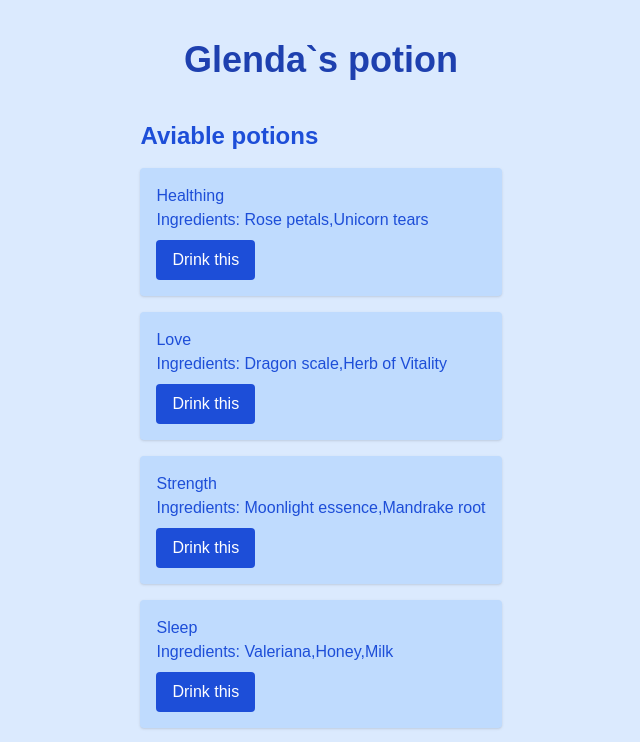
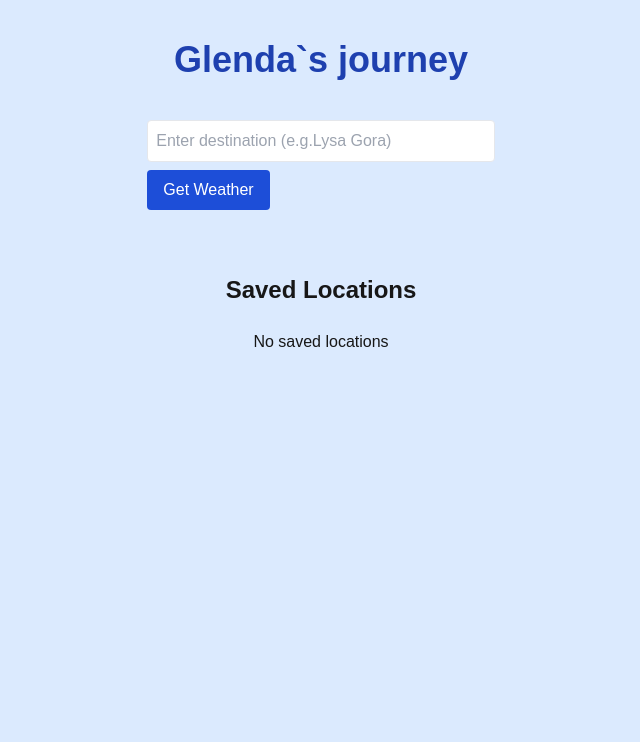
Before and after one commit to myroslavaKukhta/Glenda, a Next.js app: page /broomstick in a window 1280 px wide. Shown: the top 742 px of the page, without its empty margins (319-959 px from the left). Built offline with nearby package versions, Linux system fonts and the light colour scheme.

Commit message:
add broomstick & weather

```diff
--- a/app/broomstick/page.tsx
+++ b/app/broomstick/page.tsx
@@ -1,69 +1,110 @@
 "use client";
 
 import React, {useState} from 'react';
-
-interface Potion {
-    id: number,
-    name: string,
-    ingredients: string[],
-    effect: string
-}
-
-const potions: Potion[] = [
-    {id: 1, name: "Healthing", ingredients: ["Rose petals", "Unicorn tears"], effect: "You feel good!"},
-    {id: 2, name: "Love", ingredients: ["Dragon scale", "Herb of Vitality"], effect: "You feel good!"},
-    {id: 3, name: "Strength", ingredients: ["Moonlight essence", "Mandrake root"], effect: "You feel good!"},
-    {id: 4, name: "Sleep", ingredients: ["Valeriana", "Honey", "Milk"], effect: "You feel good!"},
-    {id: 5, name: "Mana", ingredients: ["Bear claw", "Wolf's fang"], effect: "You feel good!"},
-    {id: 6, name: "Coffee", ingredients: ["Arabia"], effect: "You feel good!"}
-]
+import axios from "axios";
+import {useSelector, useDispatch} from "react-redux";
+import {RootState} from "@/redux/store";
+import {addLocation, removeLocation, clearLocations} from "@/redux/broomstickSlice";
 
 const Broomstick: React.FC = () => {
-    const [drunkPotion, setDrunkPotion] = useState<string | null>(null);
+    const dispatch = useDispatch();
+    const locations = useSelector((state: RootState) => state.broomstick.locations);
 
-    const drinkPotion = (potion: string, effect: string) => {
-        setDrunkPotion(`${potion}: ${effect}`);
+    const [destination, setDestination] = useState("");
+    const [weather, setWeather] = useState(null);
+
+    const fetchWeather = async (place: string) => {
+        try {
+            const response = await axios.get(
+                `https://api.openweathermap.org/data/2.5/weather?q=${place}&appid=8e89d3501adc5a2ff50cb5a545ecb45e&units=metric`
+
+            );
+            setWeather(response.data);
+        } catch (error) {
+            alert('Error fetching weather')
+        }
+    }
+
+    const handleSubmit = async (e: React.FormEvent) => {
+        e.preventDefault();
+        debugger
+        await fetchWeather(destination)
+    }
+
+    const handleSaveLocation = () => {
+        if(weather) {
+            const newLocation = {
+                id: locations.length + 1,
+                name: destination,
+                description: weather.weather[0].description,
+                weather:`${weather.main.temp}°C`
+            };
+            dispatch(addLocation(newLocation));
+            setDestination("");
+            setWeather(null);
+        }
     }
 
     return (
         <div className="bg-blue-100 min-h-screen flex flex-col items-center py-10">
             <h1 className="text-4xl font-bold text-blue-800 mb-10">
-                Glenda`s potion
+                Glenda`s journey
             </h1>
-            <div className="mb-10">
-                <h2 className="text-2xl font-semibold text-blue-700 mb-4">
-                    Aviable potions
-                </h2>
-                <ul className="space-y-4">
-                    {potions.map((potion) => (
-                        <li key={potion.id} className="p-4 bg-blue-200 rounded shadow">
-                            <h3 className="text-blue-700">
-                                {potion.name}
-                            </h3>
-                            <p className="text-blue-700">
-                                Ingredients: {potion.ingredients.join(",")}
-                            </p>
-                            <button
-                                className="mt-2 px-4 py-2 bg-blue-600 text-white rounded hover: bg-blue-700 transition"
-                                onClick={() => (
-                                    drinkPotion(potion.name, potion.effect)
-                                )}>
-                                Drink this
+
+            <form
+                onSubmit={handleSubmit} className="mb-6">
+                <input
+                    type="text"
+                    placeholder="Enter destination (e.g.Lysa Gora)"
+                    value={destination}
+                    onChange={(e) => setDestination(e.target.value)}
+                    className="p-2 border rounded w-full mb-2"
+                />
+                <button className="bg-blue-700 text-white px-4 py-2 rounded hover:bg-blue-800">
+                    Get Weather
+                </button>
+            </form>
+
+            {weather && (
+                <div className="mt-6">
+                    <h2 className="text-2xl font-bold mb-4">
+                        Weather in {weather.name}
+                    </h2>
+                    <p>Temperature: {weather.main.temp}°C</p>
+                    <p>Weather: {weather.weather[0].description}</p>
+                    <button
+                    className="mt-4 bg-green-700 text-white px-4py-2 rounded hover:bg-green-800"
+                    onClick={handleSaveLocation}>
+                        Save Location
+                    </button>
+                </div>
+            )}
+
+<h2 className="text-2xl font-bold mt-10 mb-6">
+    Saved Locations
+</h2>
+            {locations.length > 0 ?(
+                <ul className="list-disc pl-5">
+                    {locations.map((location) => (
+                        <li key={location.id} className="mb-2">
+                            <strong>{location.name}</strong>
+                            -{location.weather} ({location.description})
+                            <button className="ml-4 text-red-600"
+                            onClick={()=> dispatch(removeLocation(location.id))}>
+                                Remove
                             </button>
                         </li>
                     ))}
                 </ul>
-            </div>
-            {drunkPotion && (
-                <div className="mt-8 p-4 bg-blue-300 rounded shadow">
-                    <h3 className="text-xl font-semibold text-blue-900">
-                        You drank a potion!
-                    </h3>
-                    <p className="text-blue-700">
-                        {drunkPotion}
-                    </p>
-                </div>
+            ) : (<p>No saved locations </p>)}
 
+            {locations.length > 0 && (
+                <button
+                className="mt-6 bg-red-700 text-white px-4 py-2 rounded hover:bg-red-800"
+                onClick={()=> dispatch(clearLocations())}>
+                    Clear all locations
+
+                </button>
             )}
         </div>
     )
--- a/app/components/Navbar.tsx
+++ b/app/components/Navbar.tsx
@@ -22,9 +22,9 @@ const Navbar: React.FC = () => {
                             </Link>
                         </li>
                         <li>
-                            <Link href="/potions"
+                            <Link href="/broomstick"
                                   className="text-2xl font-bold hover:text-blue-400 text-white transition-colors duration-300">
-                                Potions
+                                Broomstick
                             </Link>
                         </li>
                     </ul>
--- a/app/spellbook/page.tsx
+++ b/app/spellbook/page.tsx
@@ -3,21 +3,32 @@
 import React, {useState} from 'react';
 import {useDispatch, useSelector} from "react-redux";
 import {RootState} from "@/redux/store";
-import {addBook, toggleBooksStatus} from "@/redux/spellbookSlice";
+import {addBook, removeBook, toggleBooksStatus} from "@/redux/spellbookSlice";
+
+interface Book {
+    title: string,
+    author: string,
+    description?: string
+}
 
 const SpellBook: React.FC = () => {
     const dispatch = useDispatch();
     const books = useSelector((state: RootState) => state.spellbook.books);
 
-    const [newBook, setNewBook] = useState({title: "", author: ""});
+    const [newBook, setNewBook] = useState<Book>
+    ({title: "", author: "", description: ""});
 
     const handleAddBook = () => {
         if (newBook.title && newBook.author) {
             dispatch(addBook({...newBook, completed: false}));
-            setNewBook({title: "", author: ""})
+            setNewBook({title: "", author: "", description: ""})
         } else {
             alert('Enter title and author')
         }
+    }
+
+    const removeSelectedBook = (title:string) => {
+        dispatch(removeBook(title))
     }
 
     return (
@@ -43,6 +54,12 @@ const SpellBook: React.FC = () => {
                     className="p-2 border rounded w-1/2 ml-4"
                 />
 
+                <textarea
+                    placeholder="Description"
+                    value={newBook.description}
+                    onChange={(e) => setNewBook({...newBook, description: e.target.value})}
+                    className="p-2 border rounded w-full mb-2"/>
+
                 <button
                     className="ml-4 bg-purple-700 text-white px-4 py-2 rounded hover: bg-purple-800"
                     onClick={handleAddBook}
@@ -55,10 +72,17 @@ const SpellBook: React.FC = () => {
                         {books.map((book, index) => (
                             <li key={index}>
                                 {book.title} {book.author}
+                                <p>Description</p>
                                 <button
                                     className="ml-4 bg-blue-500text-white px-2 py-1 rounded"
                                     onClick={() => dispatch(toggleBooksStatus(index))}>
                                     {book.completed ? 'Mark as Unread' : 'Mark as Read'}
+                                </button>
+
+                                <button
+                                    className="ml-4 bg-blue-500text-white px-2 py-1 rounded"
+                                    onClick={() => removeSelectedBook(book.title)}>
+                                    Remove
                                 </button>
                             </li>
                         ))}
--- a/package.json
+++ b/package.json
@@ -10,6 +10,7 @@
   },
   "dependencies": {
     "@reduxjs/toolkit": "^2.2.7",
+    "axios": "^1.7.7",
     "next": "14.2.10",
     "react": "^18",
     "react-dom": "^18",
--- a/redux/broomstickSlice.ts
+++ b/redux/broomstickSlice.ts
@@ -0,0 +1,39 @@
+import {createSlice, PayloadAction} from "@reduxjs/toolkit";
+
+interface Location {
+    id: number,
+    name: string,
+    description: string,
+    weather: string
+
+}
+
+interface BroomstickState {
+    locations: Location[]
+}
+
+const initialState: BroomstickState = {
+    locations: []
+}
+
+const broomstickSlice = createSlice({
+    name: "broomstick",
+    initialState,
+    reducers: {
+        addLocation: (state, action: PayloadAction<Location>) => {
+            state.locations.push(action.payload)
+        },
+
+        removeLocation: (state, action: PayloadAction<number>) => {
+            state.locations = state.locations.filter(
+                (location) => location.id !== action.payload
+            )
+        },
+        clearLocations:(state) => {
+            state.locations = []
+        }
+    }
+});
+
+export const { addLocation, removeLocation, clearLocations} = broomstickSlice.actions;
+export default broomstickSlice.reducer;
--- a/redux/spellbookSlice.ts
+++ b/redux/spellbookSlice.ts
@@ -3,7 +3,8 @@ import {createSlice, PayloadAction} from "@reduxjs/toolkit";
 interface Book {
     title: string,
     author: string,
-    completed: boolean
+    completed: boolean,
+    description?: string
 }
 
 interface SpellbookState {
@@ -22,6 +23,10 @@ const spellbookSlice = createSlice({
             state.books.push(action.payload)
         },
 
+        removeBook: (state, action: PayloadAction<string>) => {
+            state.books = state.books.filter((book) => book.title != action.payload);
+        },
+
         toggleBooksStatus: (state, action: PayloadAction<number>) => {
             const book = state.books[action.payload];
             book.completed = !book.completed;
@@ -29,5 +34,5 @@ const spellbookSlice = createSlice({
     }
 });
 
-export const {addBook, toggleBooksStatus} = spellbookSlice.actions;
+export const {addBook, removeBook, toggleBooksStatus} = spellbookSlice.actions;
 export default spellbookSlice.reducer;
```
Also changed, not shown: 1 other file (tests, documents, lock files or other folders).
